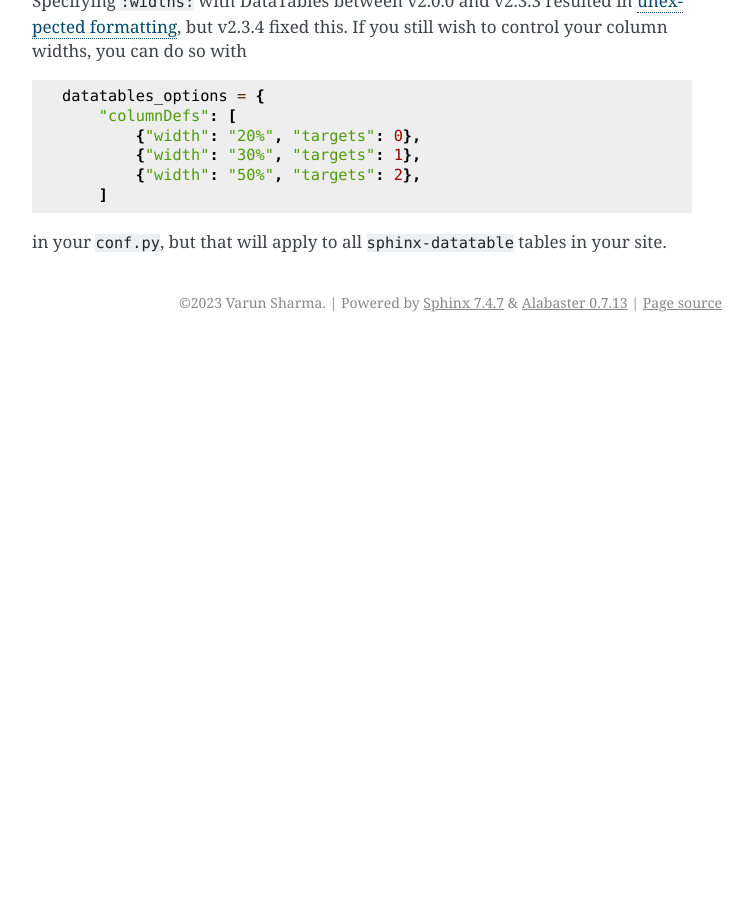
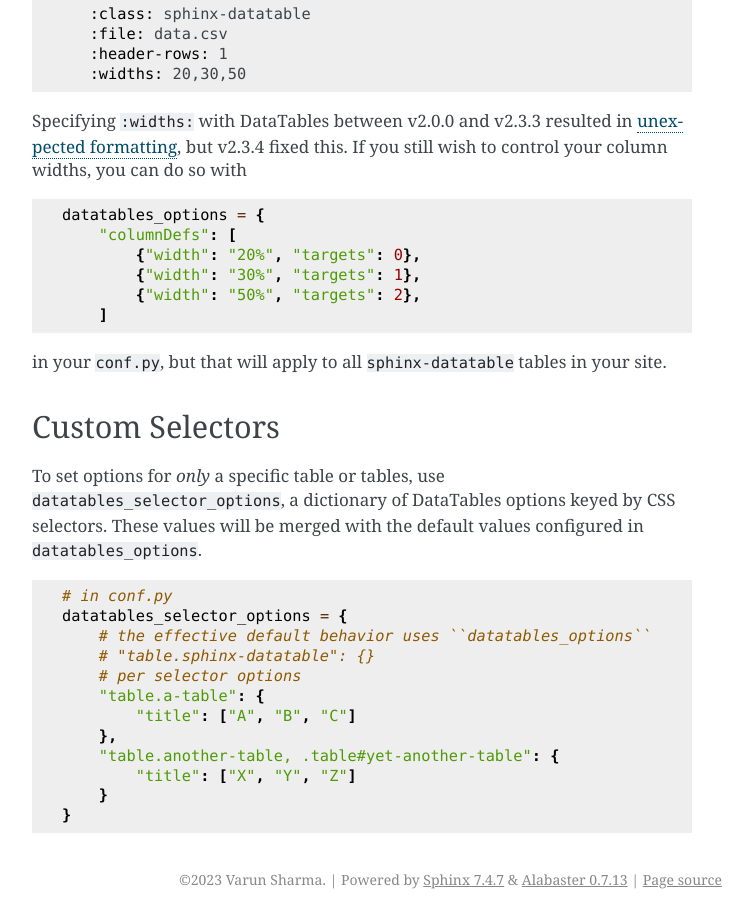
Before and after one commit to sharm294/sphinx-datatables, a Sphinx documentation site: the page built from docs/index.rst, in a window 1280 px wide and 900 px high, scrolled down 4677 px. Shown: the whole window, without its empty margins (388-1141 px from the left). Built offline with Sphinx 7.4.7, drawn with Linux system fonts in a browser that asks for light colours; before the commit the page ends 5019 px from its top, so only the background shows below that; some of the changed text lies outside the part shown.

Commit message:
start custom selectors

```diff
--- a/README.rst
+++ b/README.rst
@@ -66,6 +66,12 @@ The following configuration options are available with the following default val
     # options you set are used for all DataTables.
     datatables_options = {}
 
+    # any custom options to pass to the DataTables constructor, keyed by
+    # CSS selector
+    datatables_selector_options = {
+        # "table.sphinx-datatable": {}
+    }
+
     # custom remote URLs (or offline path in html_static_paths) for ...
     ## datatables.min.js
     datatables_js = ""
--- a/docs/index.rst
+++ b/docs/index.rst
@@ -187,6 +187,7 @@ For example, if you want to set the ``pageLength`` option to ``-1`` (i.e., show
         lengthMenu: [10, 25, 50, -1]
         }"""
 
+
 Column Widths
 -------------
 
@@ -218,3 +219,25 @@ in your ``conf.py``, but that will apply to all ``sphinx-datatable``
 tables in your site.
 
 .. _unexpected formatting: https://github.com/sharm294/sphinx-datatables/issues/13
+
+Custom Selectors
+----------------
+
+To set options for *only* a specific table or tables, use ``datatables_selector_options``,
+a dictionary of DataTables options keyed by CSS selectors. These values will
+be merged with the default values configured in ``datatables_options``.
+
+.. code-block:: python
+
+    # in conf.py
+    datatables_selector_options = {
+        # the effective default behavior uses ``datatables_options``
+        # "table.sphinx-datatable": {}
+        # per selector options
+        "table.a-table": {
+            "title": ["A", "B", "C"]
+        },
+        "table.another-table, .table#yet-another-table": {
+            "title": ["X", "Y", "Z"]
+        }
+    }
```
Also changed, not shown: 2 other files.
